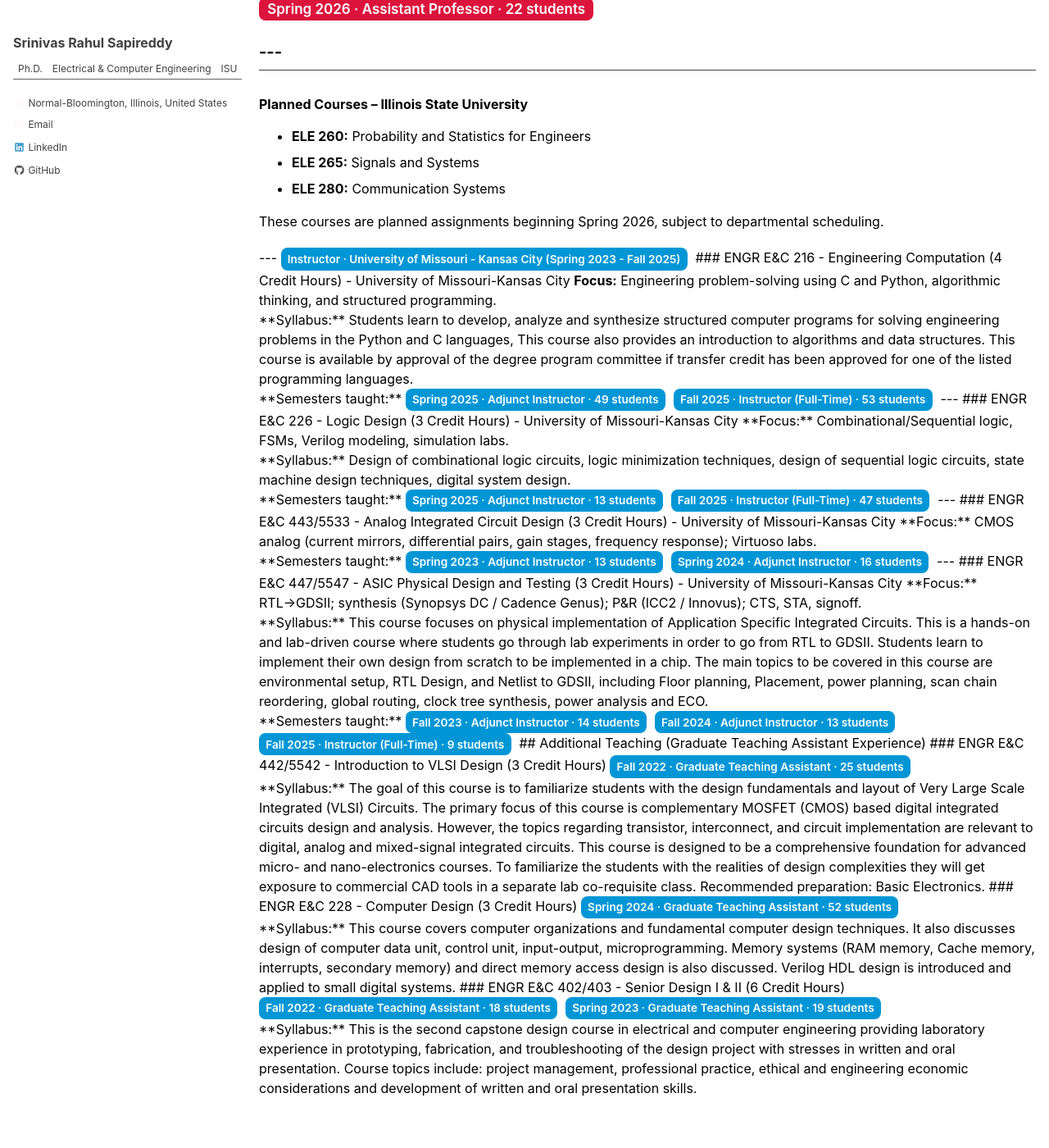
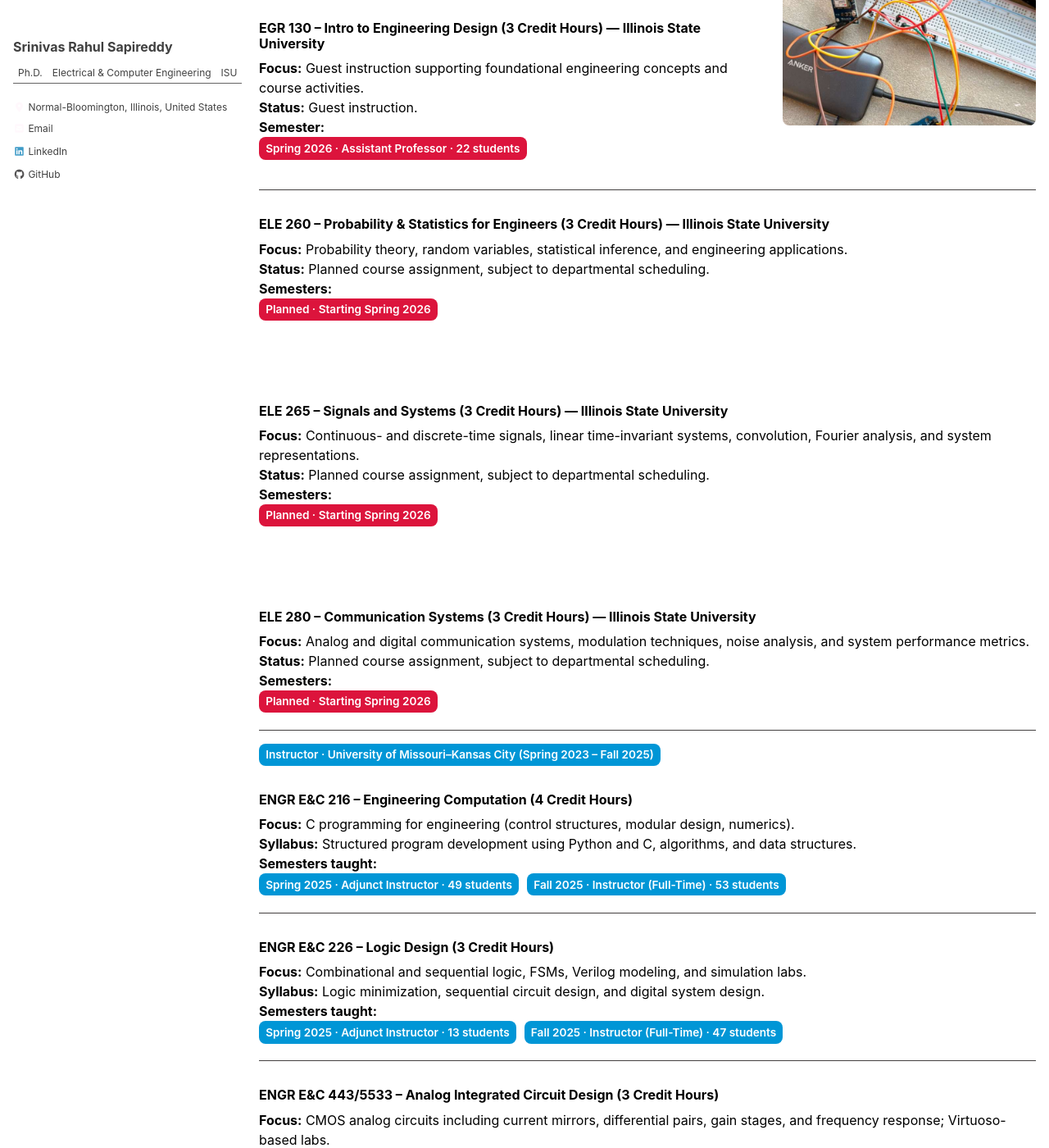
Before and after one commit to srsapireddy/srsapireddy.github.io, a Jekyll site: the page built from _pages/teaching.md, in a window 1280 px wide and 1400 px high, scrolled down 606 px. Shown: the whole window at 82% size. Built offline with Jekyll 4.4.1, drawn with Linux system fonts in a browser that asks for light colours; cached includes are drawn as plain includes; nearby versions of some CDN libraries; some of the changed text lies outside the part shown.

Commit message:
Update teaching.md

```diff
--- a/_pages/teaching.md
+++ b/_pages/teaching.md
@@ -29,121 +29,179 @@
 
 </style>
 
-<h2>Academic Role Progression/h2>
+<h2>Role Progression</h2>
+
 <div class="career-cards">
-  <div class="card">Teaching Assistant<br><small>Sep 2022 – Dec 2024 · UMKC</small></div>
-  <div class="card">Adjunct Instructor<br><small>Apr 2023 – May 2025 · UMKC</small></div>
-  <div class="card">Instructor (Full-Time)<br><small>Sep 2025 – Dec 2025 · UMKC</small></div>
-  <div class="card highlight">Assistant Professor<br><small>Jan 2026 - Present · ISU</small></div>
+  <div class="card">
+    Teaching Assistant
+    <small>Sep 2022 – Dec 2024 · UMKC</small>
+  </div>
+  <div class="card">
+    Adjunct Instructor
+    <small>Apr 2023 – May 2025 · UMKC</small>
+  </div>
+  <div class="card">
+    Instructor (Full-Time)
+    <small>Sep 2025 – Dec 2025 · UMKC</small>
+  </div>
+  <div class="card highlight">
+    Assistant Professor
+    <small>Jan 2026 – Present · ISU</small>
+  </div>
 </div>
 
 <style>
-.career-cards { display: flex; gap: 1rem; flex-wrap: wrap; }
+.career-cards {
+  display: flex;
+  gap: 1rem;
+  flex-wrap: wrap;
+}
 .card {
-  padding: 15px; border-radius: 8px; background: #0096d6; color: white;
-  width: 260px; font-weight: 600; text-align: center;
+  padding: 15px;
+  border-radius: 8px;
+  background: #0096d6;
+  color: white;
+  width: 260px;
+  font-weight: 600;
+  text-align: center;
 }
-.highlight { background: #DC143C; }
-.card small { display: block; font-weight: normal; font-size: 0.85em; margin-top: 6px; }
+.highlight {
+  background: #DC143C;
+}
+.card small {
+  display: block;
+  font-weight: normal;
+  font-size: 0.85em;
+  margin-top: 6px;
+}
 </style>
 
-## Courses Taught
+<hr>
 
-<span class="badge2"> Assistant Professor · Illinois State University (Spring 2026 - Present)</span>
+<h2>Courses Taught</h2>
+
+<span class="badge2">
+  Assistant Professor · Illinois State University (Spring 2026 – Present)
+</span>
+
+<br><br>
 
 <div style="display:flex; align-items:flex-start; gap:20px;">
 
-  <!-- LEFT: Text -->
   <div style="flex:2;">
-    <h3>EGR 130 - Intro to Engineering Design (3 Credit Hours) – Illinois State University</h3>
-
+    <h3>EGR 130 – Intro to Engineering Design (3 Credit Hours) — Illinois State University</h3>
     <p>
-      <strong>Focus:</strong> Guest instruction supporting foundational engineering concepts and design activities.<br>
-      <strong>Status:</strong> Guest instruction. <br>
+      <strong>Focus:</strong> Guest instruction supporting foundational engineering concepts and course activities.<br>
+      <strong>Status:</strong> Guest instruction.<br>
       <strong>Semester:</strong><br>
       <span class="badge2">Spring 2026 · Assistant Professor · 22 students</span>
     </p>
   </div>
 
-  <!-- RIGHT: Clickable Image -->
   <div style="flex:1;">
     <a href="/images/ENGR130.jpeg" target="_blank">
-      <img src="/images/ENGR130.jpeg"
-           alt="ENGR 130 Laboratory"
-           style="
-             width:100%;
-             max-height:160px;
-             object-fit:cover;
-             border-radius:8px;
-             cursor:zoom-in;
-           ">
+      <img
+        src="/images/ENGR130.jpeg"
+        alt="ENGR 130 Laboratory"
+        style="
+          width:100%;
+          max-height:160px;
+          object-fit:cover;
+          border-radius:8px;
+          cursor:zoom-in;
+        ">
     </a>
   </div>
 
 </div>
 
----
+<hr>
 
-<h3>Planned Courses – Illinois State University</h3>
-<ul>
-  <li><strong>ELE 260:</strong> Probability and Statistics for Engineers</li>
-  <li><strong>ELE 265:</strong> Signals and Systems</li>
-  <li><strong>ELE 280:</strong> Communication Systems</li>
-</ul>
-<p>
-  These courses are planned assignments beginning Spring 2026, subject to departmental scheduling.
-</p>
+<h3>ELE 260 – Probability & Statistics for Engineers (3 Credit Hours) — Illinois State University</h3>
+<strong>Focus:</strong> Probability theory, random variables, statistical inference, and engineering applications.<br>
+<strong>Status:</strong> Planned course assignment, subject to departmental scheduling.<br>
+<strong>Semesters:</strong><br>
+<span class="badge2">Planned · Starting Spring 2026</span>
 
----
+<br><br>
 
+<h3>ELE 265 – Signals and Systems (3 Credit Hours) — Illinois State University</h3>
+<strong>Focus:</strong> Continuous- and discrete-time signals, linear time-invariant systems, convolution,
+Fourier analysis, and system representations.<br>
+<strong>Status:</strong> Planned course assignment, subject to departmental scheduling.<br>
+<strong>Semesters:</strong><br>
+<span class="badge2">Planned · Starting Spring 2026</span>
 
-<span class="badge">Instructor · University of Missouri - Kansas City (Spring 2023 - Fall 2025)</span>
-### ENGR E&C 216 - Engineering Computation (4 Credit Hours) - University of Missouri-Kansas City
-<strong>Focus:</strong> Engineering problem-solving using C and Python, algorithmic thinking, and structured programming.<br>
-**Syllabus:** Students learn to develop, analyze and synthesize structured computer programs for solving engineering problems in the Python and C languages, This course also provides an introduction to algorithms and data structures. This course is available by approval of the degree program committee if transfer credit has been approved for one of the listed programming languages. <br>
-**Semesters taught:**
+<br><br>
+
+<h3>ELE 280 – Communication Systems (3 Credit Hours) — Illinois State University</h3>
+<strong>Focus:</strong> Analog and digital communication systems, modulation techniques,
+noise analysis, and system performance metrics.<br>
+<strong>Status:</strong> Planned course assignment, subject to departmental scheduling.<br>
+<strong>Semesters:</strong><br>
+<span class="badge2">Planned · Starting Spring 2026</span>
+
+<hr>
+
+<span class="badge">
+  Instructor · University of Missouri–Kansas City (Spring 2023 – Fall 2025)
+</span>
+
+<h3>ENGR E&amp;C 216 – Engineering Computation (4 Credit Hours)</h3>
+<strong>Focus:</strong> C programming for engineering (control structures, modular design, numerics).<br>
+<strong>Syllabus:</strong> Structured program development using Python and C, algorithms, and data structures.<br>
+<strong>Semesters taught:</strong><br>
 <span class="badge">Spring 2025 · Adjunct Instructor · 49 students</span>
 <span class="badge">Fall 2025 · Instructor (Full-Time) · 53 students</span>
 
----
+<hr>
 
-### ENGR E&C 226 - Logic Design (3 Credit Hours) - University of Missouri-Kansas City
-**Focus:** Combinational/Sequential logic, FSMs, Verilog modeling, simulation labs.  <br>
-**Syllabus:** Design of combinational logic circuits, logic minimization techniques, design of sequential logic circuits, state machine design techniques, digital system design. <br>
-**Semesters taught:**
+<h3>ENGR E&amp;C 226 – Logic Design (3 Credit Hours)</h3>
+<strong>Focus:</strong> Combinational and sequential logic, FSMs, Verilog modeling, and simulation labs.<br>
+<strong>Syllabus:</strong> Logic minimization, sequential circuit design, and digital system design.<br>
+<strong>Semesters taught:</strong><br>
 <span class="badge">Spring 2025 · Adjunct Instructor · 13 students</span>
 <span class="badge">Fall 2025 · Instructor (Full-Time) · 47 students</span>
 
----
+<hr>
 
-### ENGR E&C 443/5533 - Analog Integrated Circuit Design (3 Credit Hours) - University of Missouri-Kansas City
-**Focus:** CMOS analog (current mirrors, differential pairs, gain stages, frequency response); Virtuoso labs.   <br>
-**Semesters taught:**
+<h3>ENGR E&amp;C 443/5533 – Analog Integrated Circuit Design (3 Credit Hours)</h3>
+<strong>Focus:</strong> CMOS analog circuits including current mirrors, differential pairs,
+gain stages, and frequency response; Virtuoso-based labs.<br>
+<strong>Semesters taught:</strong><br>
 <span class="badge">Spring 2023 · Adjunct Instructor · 13 students</span>
 <span class="badge">Spring 2024 · Adjunct Instructor · 16 students</span>
 
----
+<hr>
 
-### ENGR E&C 447/5547 - ASIC Physical Design and Testing (3 Credit Hours) - University of Missouri-Kansas City
-**Focus:** RTL→GDSII; synthesis (Synopsys DC / Cadence Genus); P&R (ICC2 / Innovus); CTS, STA, signoff. <br>
-**Syllabus:** This course focuses on physical implementation of Application Specific Integrated Circuits. This is a hands-on and lab-driven course where students go through lab experiments in order to go from RTL to GDSII. Students learn to implement their own design from scratch to be implemented in a chip. The main topics to be covered in this course are environmental setup, RTL Design, and Netlist to GDSII, including Floor planning, Placement, power planning, scan chain reordering, global routing, clock tree synthesis, power analysis and ECO. <br>
-**Semesters taught:**
+<h3>ENGR E&amp;C 447/5547 – ASIC Physical Design and Testing (3 Credit Hours)</h3>
+<strong>Focus:</strong> RTL→GDSII flow; synthesis, place-and-route, CTS, STA, and signoff.<br>
+<strong>Syllabus:</strong> Hands-on physical design using industry tools from RTL through GDSII,
+including floorplanning, power planning, routing, timing, and ECO.<br>
+<strong>Semesters taught:</strong><br>
 <span class="badge">Fall 2023 · Adjunct Instructor · 14 students</span>
 <span class="badge">Fall 2024 · Adjunct Instructor · 13 students</span>
 <span class="badge">Fall 2025 · Instructor (Full-Time) · 9 students</span>
 
+<hr>
 
-## Additional Teaching (Graduate Teaching Assistant Experience)
+<h2>Additional Teaching (Graduate Teaching Assistant)</h2>
 
-### ENGR E&C 442/5542 - Introduction to VLSI Design (3 Credit Hours)
-<span class="badge">Fall 2022 · Graduate Teaching Assistant · 25 students</span> <br>
-**Syllabus:** The goal of this course is to familiarize students with the design fundamentals and layout of Very Large Scale Integrated (VLSI) Circuits. The primary focus of this course is complementary MOSFET (CMOS) based digital integrated circuits design and analysis. However, the topics regarding transistor, interconnect, and circuit implementation are relevant to digital, analog and mixed-signal integrated circuits. This course is designed to be a comprehensive foundation for advanced micro- and nano-electronics courses. To familiarize the students with the realities of design complexities they will get exposure to commercial CAD tools in a separate lab co-requisite class. Recommended preparation: Basic Electronics.
+<h3>ENGR E&amp;C 442/5542 – Introduction to VLSI Design (3 Credit Hours)</h3>
+<span class="badge">Fall 2022 · Graduate Teaching Assistant · 25 students</span><br>
+<strong>Syllabus:</strong> Fundamentals of CMOS VLSI design and layout with exposure to commercial CAD tools.
 
-### ENGR E&C 228 - Computer Design (3 Credit Hours)
-<span class="badge">Spring 2024 · Graduate Teaching Assistant · 52 students</span>  <br>
-**Syllabus:** This course covers computer organizations and fundamental computer design techniques. It also discusses design of computer data unit, control unit, input-output, microprogramming. Memory systems (RAM memory, Cache memory, interrupts, secondary memory) and direct memory access design is also discussed. Verilog HDL design is introduced and applied to small digital systems.
+<br><br>
 
-### ENGR E&C 402/403 - Senior Design I & II (6 Credit Hours)
+<h3>ENGR E&amp;C 228 – Computer Design (3 Credit Hours)</h3>
+<span class="badge">Spring 2024 · Graduate Teaching Assistant · 52 students</span><br>
+<strong>Syllabus:</strong> Computer organization, datapath and control design, memory systems,
+and introductory Verilog HDL.
+
+<br><br>
+
+<h3>ENGR E&amp;C 402/403 – Senior Design I & II (6 Credit Hours)</h3>
 <span class="badge">Fall 2022 · Graduate Teaching Assistant · 18 students</span>
-<span class="badge">Spring 2023 · Graduate Teaching Assistant · 19 students</span>  <br>
-**Syllabus:** This is the second capstone design course in electrical and computer engineering providing laboratory experience in prototyping, fabrication, and troubleshooting of the design project with stresses in written and oral presentation. Course topics include: project management, professional practice, ethical and engineering economic considerations and development of written and oral presentation skills.
+<span class="badge">Spring 2023 · Graduate Teaching Assistant · 19 students</span><br>
+<strong>Syllabus:</strong> Capstone design emphasizing prototyping, fabrication,
+project management, and technical communication.
```
